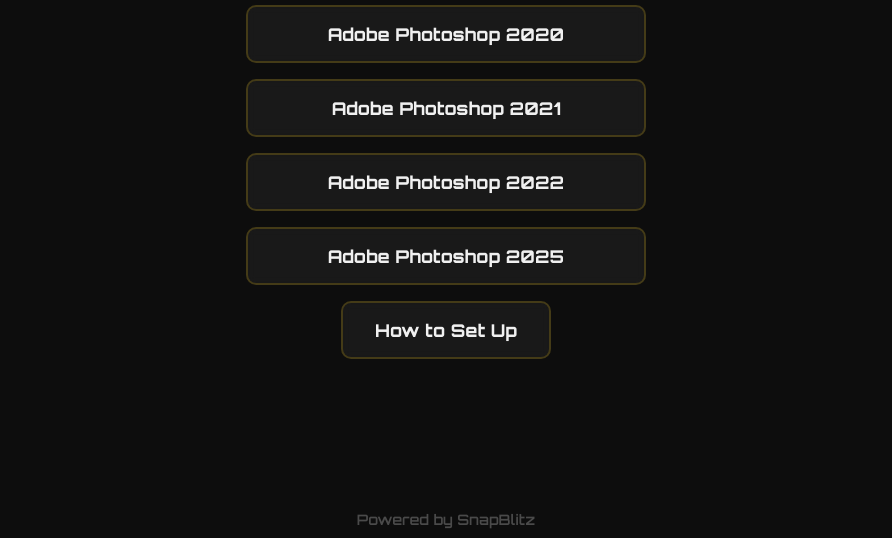
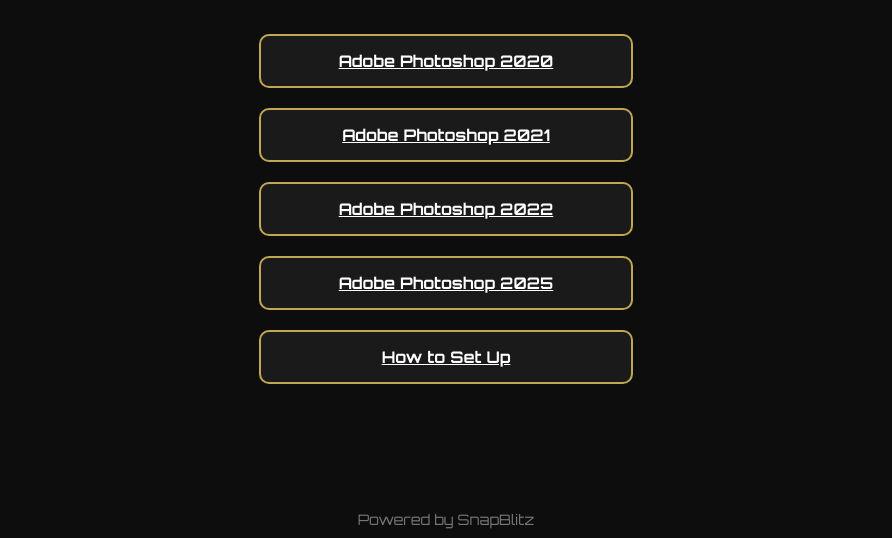
Before and after one commit to SnapBlitz/Free-Download, a plain HTML site: page index.html in a window 1280 px wide. Shown: the part 262-800 px from the top of the page, without its empty margins (194-1086 px from the left). Drawn offline with Linux system fonts and the light colour scheme.

Commit message:
Update index.html

```diff
--- a/index.html
+++ b/index.html
@@ -2,29 +2,19 @@
 <html lang="en">
 <head>
   <meta charset="UTF-8" />
-  <meta name="viewport" content="width=device-width, initial-scale=1.0" />
-  <title>Adobe Photoshop Downloads</title>
-  <link href="https://fonts.googleapis.com/css2?family=Orbitron:wght@600;800&display=swap" rel="stylesheet">
+  <meta name="viewport" content="width=device-width, initial-scale=1.0, maximum-scale=1.0, user-scalable=no" />
+  <title>Adobe Photoshop Free Download</title>
   <style>
-    * {
+    @import url('https://fonts.googleapis.com/css2?family=Orbitron:wght@400;700&display=swap');
+
+    body {
       margin: 0;
       padding: 0;
-      box-sizing: border-box;
-    }
-
-    html, body {
-      height: 100%;
+      background-color: #0d0d0d;
+      color: #ffffff;
       font-family: 'Orbitron', sans-serif;
-      background-color: #0d0d0d;
+      height: 100vh;
       overflow: hidden;
-      color: #f0f0f0;
-    }
-
-    canvas {
-      position: fixed;
-      top: 0;
-      left: 0;
-      z-index: -1;
     }
 
     .container {
@@ -32,94 +22,39 @@
       flex-direction: column;
       align-items: center;
       justify-content: center;
+      height: 100vh;
       text-align: center;
-      height: 100vh;
-      padding: 2rem;
+      padding: 0 20px;
+      box-sizing: border-box;
     }
 
     h1 {
-      font-size: 2.8rem;
-      font-weight: 800;
-      margin-bottom: 2rem;
-      color: #e0e0e0;
-      animation: float 5s ease-in-out infinite, shimmer 4s linear infinite;
-      background: linear-gradient(to right, #888, #fff, #888);
+      font-size: 2rem;
+      font-weight: 700;
+      background: linear-gradient(to right, #ffffff, #888888);
       -webkit-background-clip: text;
       -webkit-text-fill-color: transparent;
+      margin-bottom: 40px;
     }
 
-    @keyframes float {
-      0% { transform: translateY(0px); }
-      50% { transform: translateY(-10px); }
-      100% { transform: translateY(0px); }
+    .button {
+      background-color: #1a1a1a;
+      border: 2px solid #c2a753;
+      color: #ffffff;
+      padding: 15px 25px;
+      margin: 10px 0;
+      border-radius: 10px;
+      font-size: 1rem;
+      font-weight: bold;
+      cursor: pointer;
+      width: 100%;
+      max-width: 320px;
+      transition: background-color 0.3s ease, transform 0.2s ease;
     }
 
-    @keyframes shimmer {
-      0% { background-position: -500px; }
-      100% { background-position: 500px; }
-    }
-
-    .btn-container {
-      display: flex;
-      flex-direction: column;
-      gap: 1rem;
-      width: 100%;
-      max-width: 400px;
-    }
-
-    .btn {
-      text-decoration: none;
-      padding: 1rem 2rem;
-      text-align: center;
-      font-size: 1.1rem;
-      font-weight: bold;
-      border-radius: 10px;
-      background: rgba(255, 255, 255, 0.05);
-      border: 2px solid #f5c51833;
-      color: #f0f0f0;
-      backdrop-filter: blur(5px);
-      transition: all 0.3s ease;
-      position: relative;
-      overflow: hidden;
-    }
-
-    .btn::before {
-      content: '';
-      position: absolute;
-      top: 0;
-      left: -75%;
-      width: 50%;
-      height: 100%;
-      background: linear-gradient(120deg, transparent, #f5c51833, transparent);
-      transform: skewX(-20deg);
-      transition: all 0.5s ease;
-    }
-
-    .btn:hover {
-      border-color: #f5c518cc;
-      color: #fffbea;
-      background: rgba(255, 255, 255, 0.08);
-    }
-
-    .btn:hover::before {
-      left: 130%;
-    }
-
-    .setup-btn {
-      max-width: 250px;
-      font-weight: bold;
-      align-self: center;
-    }
-
-    @media (max-width: 600px) {
-      h1 {
-        font-size: 1.8rem;
-      }
-
-      .btn {
-        font-size: 1rem;
-        padding: 0.8rem 1rem;
-      }
+    .button:hover {
+      background-color: #292929;
+      transform: scale(1.05);
     }
 
     footer {
@@ -128,94 +63,38 @@
       width: 100%;
       text-align: center;
       font-size: 0.9rem;
-      color: #888;
-      opacity: 0.5;
+      color: #777777;
+    }
+
+    @media (max-width: 768px) {
+      h1 {
+        font-size: 1.5rem;
+      }
+
+      .button {
+        font-size: 1rem;
+        padding: 14px 20px;
+      }
+
+      .container {
+        justify-content: center;
+      }
+
+      footer {
+        font-size: 0.8rem;
+      }
     }
   </style>
 </head>
 <body>
-  <canvas id="bgCanvas"></canvas>
   <div class="container">
-    <h1>Adobe Photoshop Free Download</h1>
-    <div class="btn-container">
-      <a class="btn" href="#" target="_blank">Adobe Photoshop 2020</a>
-      <a class="btn" href="#" target="_blank">Adobe Photoshop 2021</a>
-      <a class="btn" href="#" target="_blank">Adobe Photoshop 2022</a>
-      <a class="btn" href="#" target="_blank">Adobe Photoshop 2025</a>
-      <a class="btn setup-btn" href="https://github.com/SnapBlitz/Photoshop-Setup-Guide" target="_blank">How to Set Up</a>
-    </div>
+    <h1>Adobe Photoshop<br>Free Download</h1>
+    <a href="#" class="button">Adobe Photoshop 2020</a>
+    <a href="#" class="button">Adobe Photoshop 2021</a>
+    <a href="#" class="button">Adobe Photoshop 2022</a>
+    <a href="#" class="button">Adobe Photoshop 2025</a>
+    <a href="#" class="button">How to Set Up</a>
   </div>
   <footer>Powered by SnapBlitz</footer>
-  <script>
-    const canvas = document.getElementById('bgCanvas');
-    const ctx = canvas.getContext('2d');
-    let width, height;
-
-    let snakes = [];
-    const snakeCount = 8;
-    const snakeLength = 20;
-
-    function resizeCanvas() {
-      width = canvas.width = window.innerWidth;
-      height = canvas.height = window.innerHeight;
-    }
-
-    class Snake {
-      constructor() {
-        this.reset();
-      }
-
-      reset() {
-        this.x = -Math.random() * width;
-        this.y = Math.random() * height;
-        this.length = snakeLength;
-        this.size = 4 + Math.random() * 3;
-        this.speed = 1 + Math.random() * 2;
-        this.color = `hsl(${Math.random() * 360}, 60%, 70%)`;
-        this.segments = [];
-        for (let i = 0; i < this.length; i++) {
-          this.segments.push({ x: this.x - i * this.size * 2, y: this.y });
-        }
-      }
-
-      update() {
-        const head = this.segments[0];
-        const newHead = { x: head.x + this.speed, y: head.y + Math.sin(head.x / 20) * 1.5 };
-        this.segments.unshift(newHead);
-        if (this.segments.length > this.length) this.segments.pop();
-
-        if (newHead.x > width + 50) this.reset();
-      }
-
-      draw(ctx) {
-        ctx.beginPath();
-        ctx.strokeStyle = this.color;
-        ctx.lineWidth = this.size;
-        ctx.lineJoin = "round";
-        ctx.moveTo(this.segments[0].x, this.segments[0].y);
-        for (let i = 1; i < this.segments.length; i++) {
-          ctx.lineTo(this.segments[i].x, this.segments[i].y);
-        }
-        ctx.stroke();
-      }
-    }
-
-    for (let i = 0; i < snakeCount; i++) {
-      snakes.push(new Snake());
-    }
-
-    function draw() {
-      ctx.clearRect(0, 0, width, height);
-      snakes.forEach(snake => {
-        snake.update();
-        snake.draw(ctx);
-      });
-      requestAnimationFrame(draw);
-    }
-
-    window.addEventListener('resize', resizeCanvas);
-    resizeCanvas();
-    draw();
-  </script>
 </body>
 </html>
```
